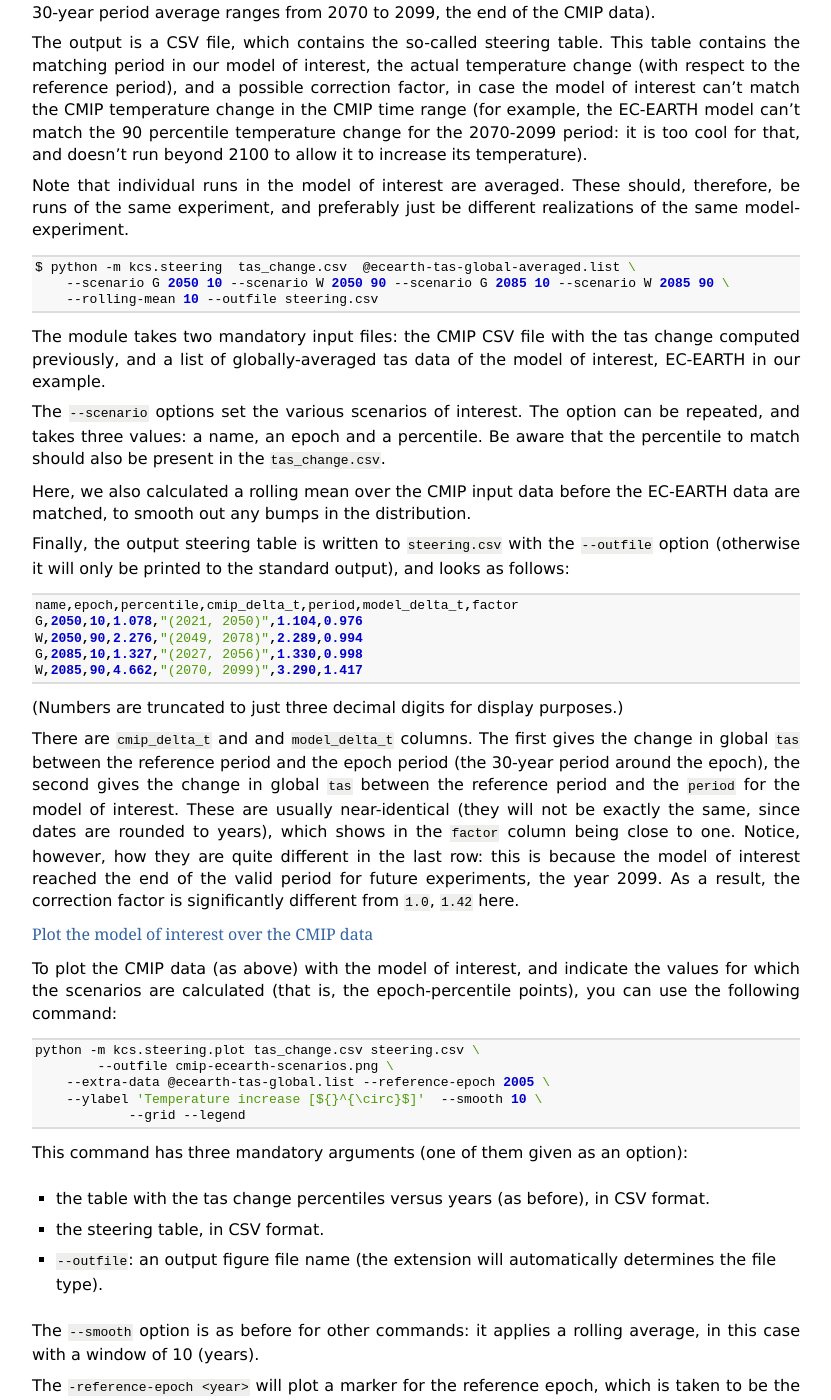
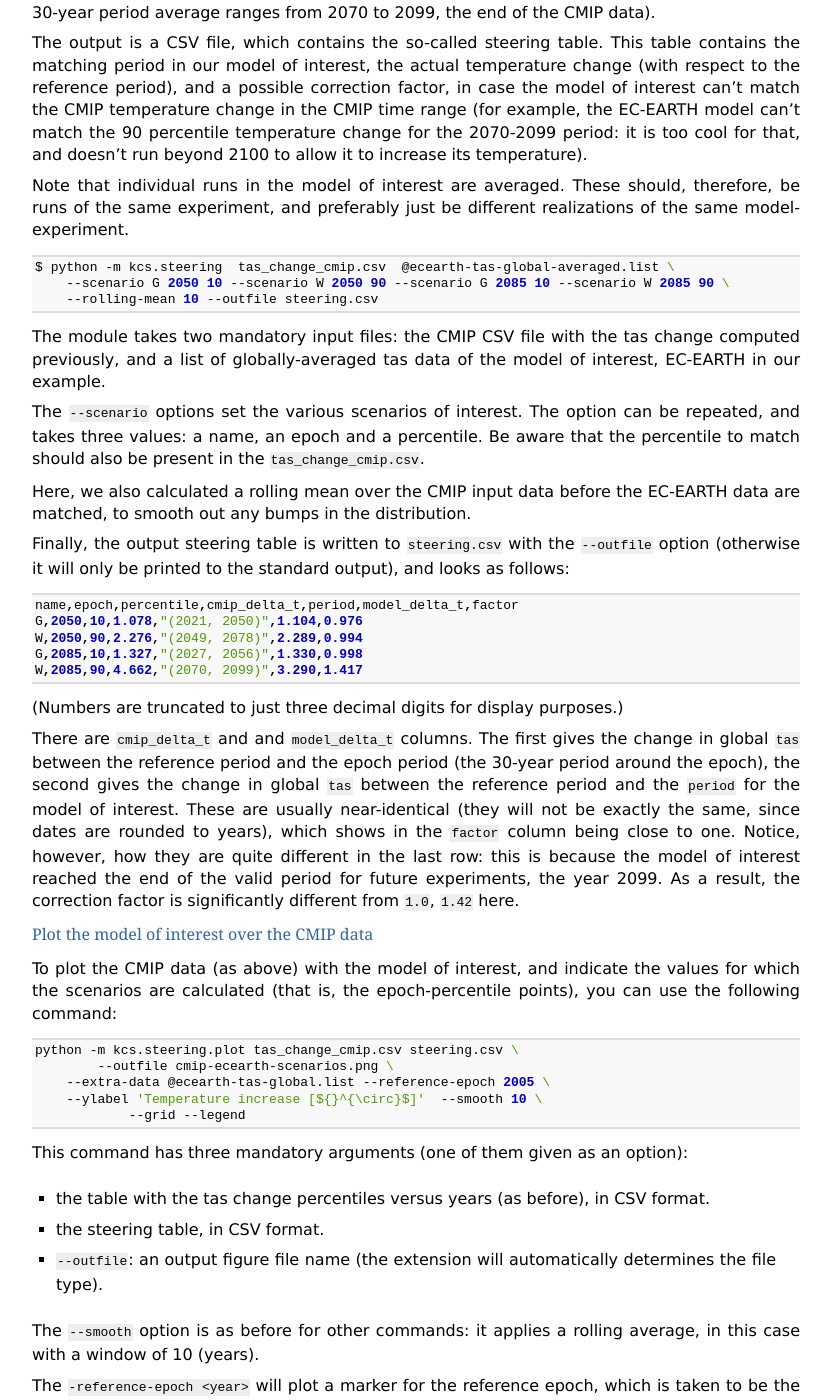
Before and after one commit to evertrol/kcs, a Sphinx documentation site: the page built from docs/source/usage.rst, in a window 1280 px wide and 1400 px high, scrolled down 6289 px. Shown: the whole window, without its empty margins (48-879 px from the left). Built offline with Sphinx 7.4.7, drawn with Linux system fonts in a browser that asks for light colours.

Commit message:
Rename input/output file in documentation for clarity

```diff
--- a/docs/source/usage.rst
+++ b/docs/source/usage.rst
@@ -445,7 +445,7 @@ be different realizations of the same model-experiment.
 
 .. code-block:: bash
 
-   $ python -m kcs.steering  tas_change.csv  @ecearth-tas-global-averaged.list \
+   $ python -m kcs.steering  tas_change_cmip.csv  @ecearth-tas-global-averaged.list \
        --scenario G 2050 10 --scenario W 2050 90 --scenario G 2085 10 --scenario W 2085 90 \
        --rolling-mean 10 --outfile steering.csv
 
@@ -456,7 +456,7 @@ data of the model of interest, EC-EARTH in our example.
 The ``--scenario`` options set the various scenarios of interest. The
 option can be repeated, and takes three values: a name, an epoch and a
 percentile. Be aware that the percentile to match should also be
-present in the ``tas_change.csv``.
+present in the ``tas_change_cmip.csv``.
 
 Here, we also calculated a rolling mean over the CMIP input data
 before the EC-EARTH data are matched, to smooth out any bumps in the
@@ -498,7 +498,7 @@ the epoch-percentile points), you can use the following command:
 
 .. code-block:: bash
 
-    python -m kcs.steering.plot tas_change.csv steering.csv \
+    python -m kcs.steering.plot tas_change_cmip.csv steering.csv \
 	    --outfile cmip-ecearth-scenarios.png \
         --extra-data @ecearth-tas-global.list --reference-epoch 2005 \
         --ylabel 'Temperature increase [${}^{\circ}$]'  --smooth 10 \
```
